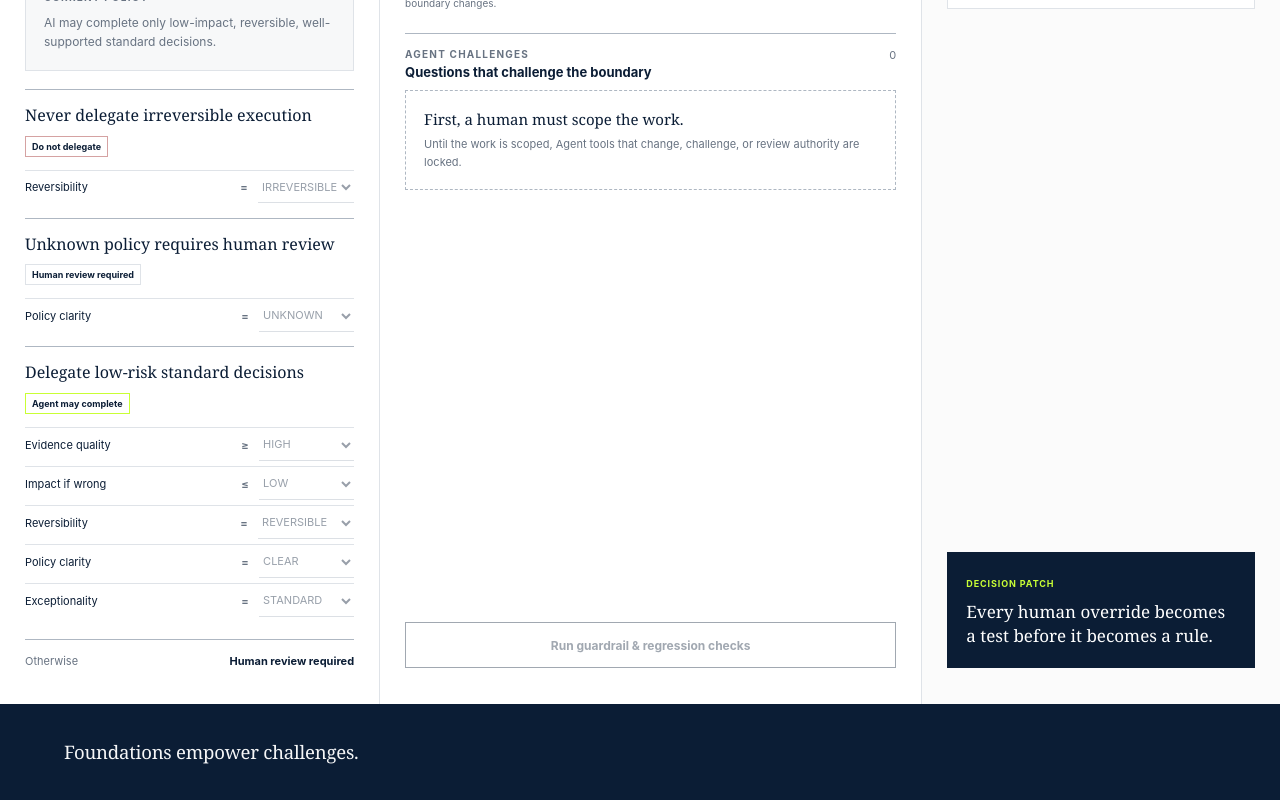
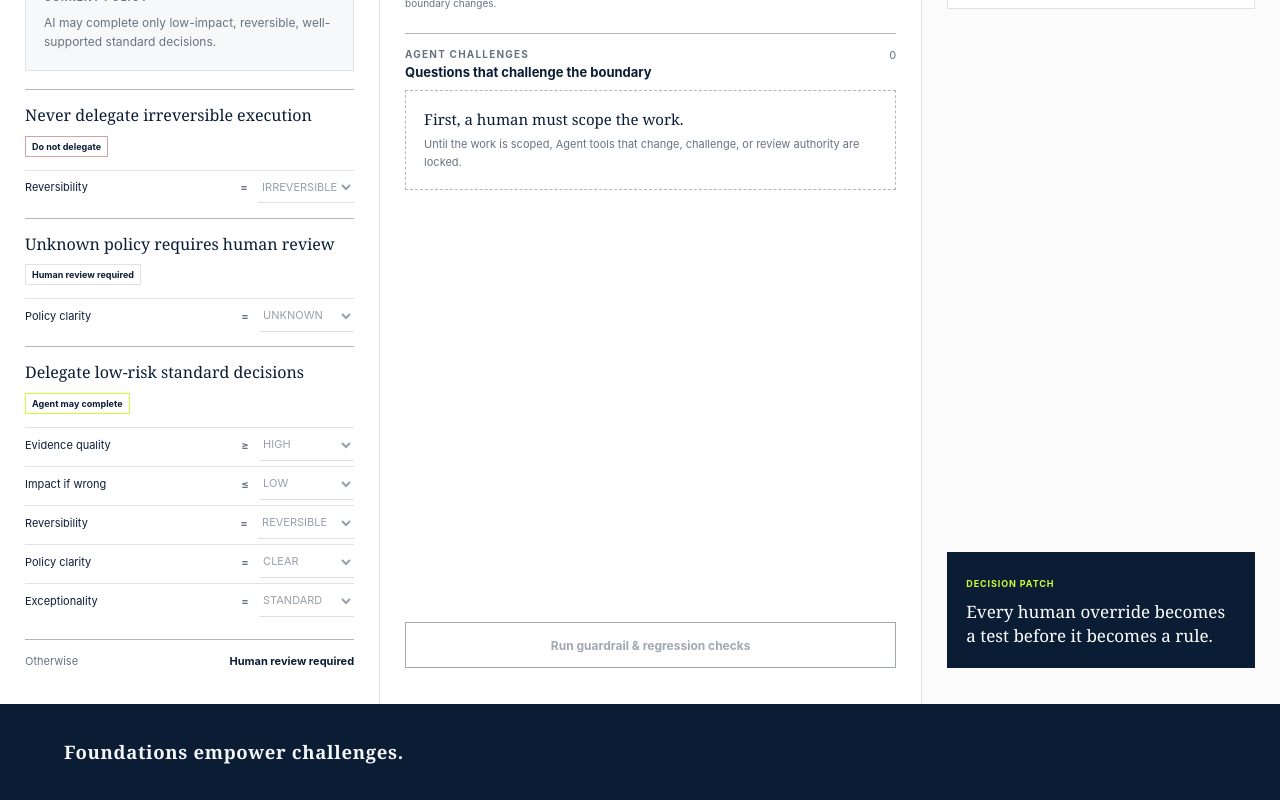
Before and after one commit to solidfdn/ai-delegation-boundary-webmcp, a React (Vite) app: page / in a window 1280 px wide. Shown: the part 1050-1850 px from the top of the page. Built offline with nearby package versions, Linux system fonts and the light colour scheme.

Commit message:
Align closing statement with SOLIFAN typography

```diff
--- a/src/delegation-app.css
+++ b/src/delegation-app.css
@@ -2221,9 +2221,9 @@ select:focus-visible {
       20px
     );
 
-  font-weight: 400;
+  font-weight: 700;
   line-height: 1.25;
-  letter-spacing: -.012em;
+  letter-spacing: .035em;
 }
 
 /* Existing left-top header remains unchanged. */
```
